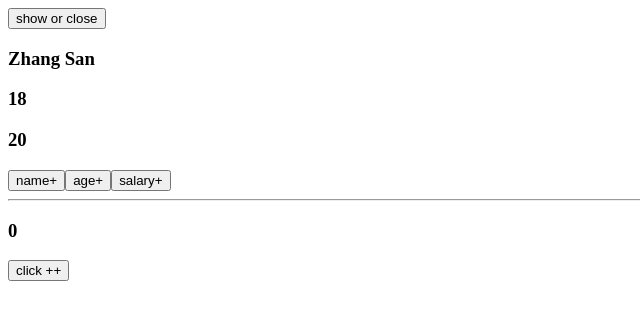
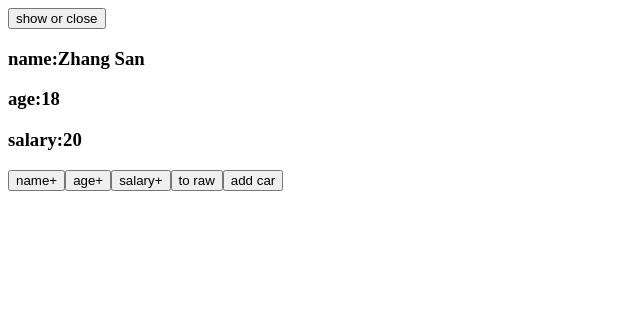
Before and after one commit to tengwenjie/my-vuejs, a Vue app: page / in a window 1280 px wide. Shown: the top 320 px of the page, without its empty margins (0-640 px from the left). Built offline with nearby package versions, Linux system fonts and the light colour scheme.

Commit message:
toRaw&markRaw practice

```diff
--- a/src/components/DemoItem.vue
+++ b/src/components/DemoItem.vue
@@ -1,16 +1,18 @@
 <template>
-  <h3>{{ name }}</h3>
-  <h3>{{ age }}</h3>
-  <h3>{{ job.j1.salary }}</h3>
+  <h3>name:{{ name }}</h3>
+  <h3>age:{{ age }}</h3>
+  <h3>salary:{{ job.j1.salary }}</h3>
+  <h3 v-show="person.car">car:{{ person.car }}</h3>
   <button @click="name += '~'">name+</button>
   <button @click="age++">age+</button>
   <button @click="job.j1.salary++">salary+</button>
-  <hr />
-  <h3>{{ sum }}</h3>
-  <button @click="sum++">click ++</button>
+  <button @click="showRawData">to raw</button>
+  <button @click="addCar">add car</button><br />
+  <button v-show="person.car" @click="person.car.name += '~'">change car name</button>
+  <button v-show="person.car" @click="addCarPrice">add car price</button>
 </template>
 <script>
-import { toRefs, reactive, ref, shallowReadonly, readonly } from 'vue';
+import { toRefs, reactive, ref, toRaw, markRaw } from 'vue';
 export default {
   name: 'DemoItem',
   setup() {
@@ -25,10 +27,21 @@ export default {
       },
     });
 
-    person = shallowReadonly(person);
-    sum = readonly(sum);
+    function showRawData() {
+      const d = toRaw(person);
+      console.log(d);
+    }
 
-    return { ...toRefs(person), sum };
+    function addCar() {
+      person.car = markRaw({ name: 'Benz', price: 40 });
+    }
+
+    function addCarPrice() {
+      person.car.price++;
+      console.log(person.car.price);
+    }
+
+    return { person, ...toRefs(person), sum, showRawData, addCar, addCarPrice };
   },
 };
 </script>
```
